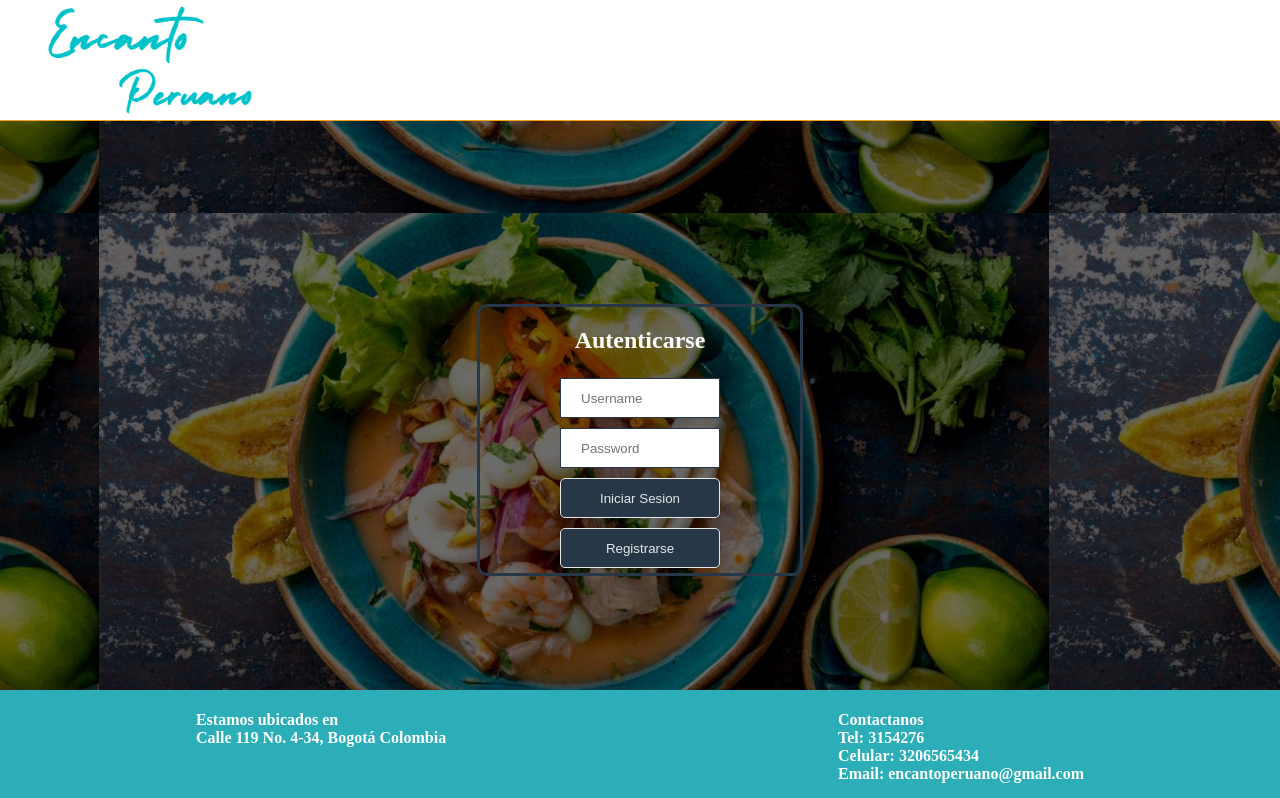
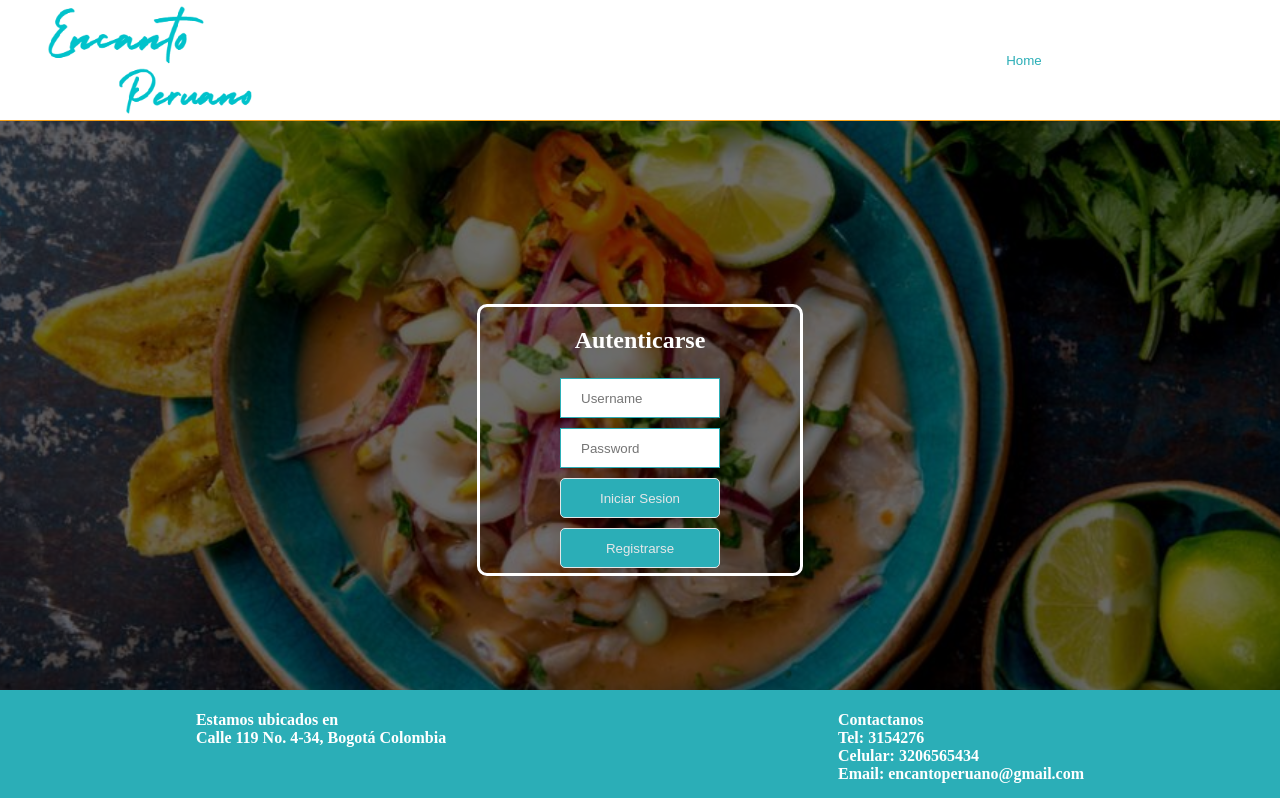
Before and after one commit to AndreaPimienta/WebApp, a Vue app: page /user/auth in a window 1280 px wide. Shown: the top 798 px of the page. Built offline with nearby package versions, Linux system fonts and the light colour scheme; what @vue/apollo-option would draw is missing.

Commit message:
Ajustes Frontend

```diff
--- a/src/App.vue
+++ b/src/App.vue
@@ -4,7 +4,8 @@
       <img src="./assets/logo1.png">
 
       <nav>
-        <button v-on:click="init" v-if="is_auth" > Inicio </button>
+        <button v-on:click="init" v-if="is_auth"> Inicio </button>
+        <button v-on:click="volver" v-if="is_auth==0"> Home</button>
         <button v-on:click="productos" v-if="is_auth" > Productos </button>
         <button v-on:click="carrito" v-if="is_auth" > Carrito </button>
         <button v-on:click="ordenes" v-if="is_auth" > Ordenes </button>
@@ -87,6 +88,15 @@ export default {
       });
     },
 
+    volver: async function () {
+    localStorage.removeItem("access_token");
+    localStorage.removeItem("refresh_token");
+    localStorage.removeItem("user_id");
+    localStorage.removeItem("current_username");
+
+    await this.updateAccessToken();
+    },
+
     productos: function () {
       this.$router.push({
         name: "menu",
@@ -164,9 +174,9 @@ export default {
   }
 
   .header nav button{
-    color: #E5E7E9;
-    background: #283747;
-    border: 1px solid #E5E7E9;
+    color: #2BAEB7;
+    background: #ffff;
+    border: 1px solid #ffff;
 
     border-radius: 5px;
     padding: 10px 20px;
--- a/src/components/User.vue
+++ b/src/components/User.vue
@@ -38,11 +38,14 @@
 
     #User h2{
         font-size: 50px;
-        color: #4fa1ff;
+        color: #ffff;
+        display: center;
+        justify-content: center;
+        text-align: center;
     }
 
     #User span{
-        color: crimson;
+        color: #ffff;
         font-weight: bold;
     }
 </style>
--- a/src/components/UserAuth.vue
+++ b/src/components/UserAuth.vue
@@ -75,8 +75,16 @@ export default {
 <style>
     body{
         margin: 0%;
-        background-image: url("../assets/ceviche.jpg");
-        background-position: 30%;
+        background-image:
+            url("../assets/ceviche.jpg") no-repeat center center fixed;
+             -webkit-background-size: cover;
+             -moz-background-size: cover;
+             -o-background-size: cover;
+             background-size: cover;
+
+        background-repeat: no-repeat;
+        background-attachment: fixed;
+        background-position: center;
     }
 
     .auth_user{
@@ -96,7 +104,7 @@ export default {
     }
 
     .container_auth_user {
-        border: 3px solid  #283747;
+        border: 3px solid  #ffff;
         border-radius: 10px;
         width: 25%;
         height: 60%;
@@ -125,7 +133,7 @@ export default {
         padding: 10px 20px;
         margin: 5px 0;
 
-        border: 1px solid #283747;
+        border: 1px solid #2BAEB7;
 
     }
 
@@ -134,7 +142,7 @@ export default {
         height: 40px;
 
         color: #E5E7E9;
-        background: #283747;
+        background: #2BAEB7;
         border: 1px solid #E5E7E9;
 
         border-radius: 5px;
@@ -144,18 +152,18 @@ export default {
 
     .auth_user button:hover{
         color: #E5E7E9;
-        background: crimson;
-        border: 1px solid #283747;
+        background: #2BAEB7;
+        border: 1px solid #2BAEB7;
     }
     #AuthUser .btn-warning{
     color: #E5E7E9;
-    background: #283747;
+    background: #2BAEB7;
     border: 1px solid #E5E7E9;
     width: 50%;
     }
     #AuthUser .btn-warning:hover{
         color: #E5E7E9;
-        background: crimson;
-        border: 1px solid #283747;
+        background: #2BAEB7;
+        border: 1px solid #2BAEB7;
     }
 </style>
--- a/src/views/Menu.vue
+++ b/src/views/Menu.vue
@@ -5,7 +5,7 @@
         <br />
         <br />
         <br />
-        <h2> Hola!  <span> , </span>este es nuestro menú</h2>
+        <h2> <span>{{username}}, </span>conoce nuestro menú!</h2>
 
 
         <section class="products-grid">
@@ -156,11 +156,11 @@ import ProductCard from '@/components/ProductCard'
 
     #Menu h2{
         font-size: 50px;
-        color: #4fa1ff;
+        color: #2BAEA7;
     }
 
     #Menu span{
-        color: crimson;
+        color: #2BAEA7;
         font-weight: bold;
     }
     .products-grid {
--- a/src/views/Register.vue
+++ b/src/views/Register.vue
@@ -44,7 +44,7 @@
             <div class="botones">
                 <div style='text-align:center'>
                     <right>
-                        <button type="button" class="btn btn-warning"  v-on:click="makeCliente">Registrarse</button>
+                        <button type="button" class="btn btn-info"  v-on:click="makeCliente">Registrarse</button>
                     </right>
                 </div>
             </div>
@@ -141,6 +141,16 @@ import gql from "graphql-tag";
 
         background-position: 30%;
     }
+
+    .botones button{
+    color: #ffff;
+    background: #2BAEB7;
+    border: 1px solid #2BAEB7;
+
+    border-radius: 5px;
+    padding: 10px 20px;
+  }
+
     #Register{
         width: 100%;
         height: 100%;
@@ -154,8 +164,8 @@ import gql from "graphql-tag";
     }
 
     #Register h2{
-        font-size: 50px;
-        color: #4fa1ff;
+        font-size: 35px;
+        color: #ffff;
     }
 
     #Register span{
```
Also changed, not shown: 1 other file (tests, documents, lock files or other folders).
